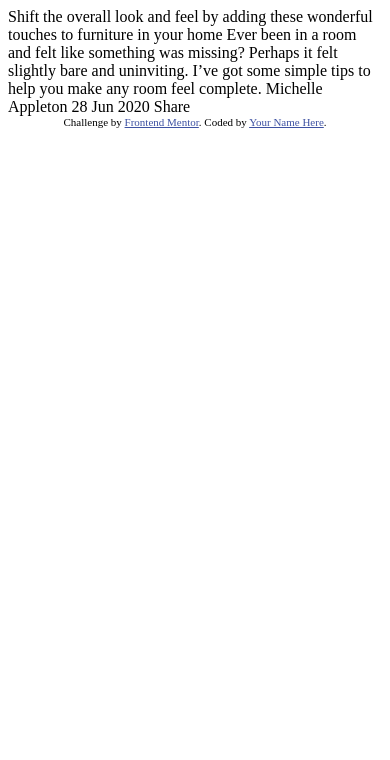
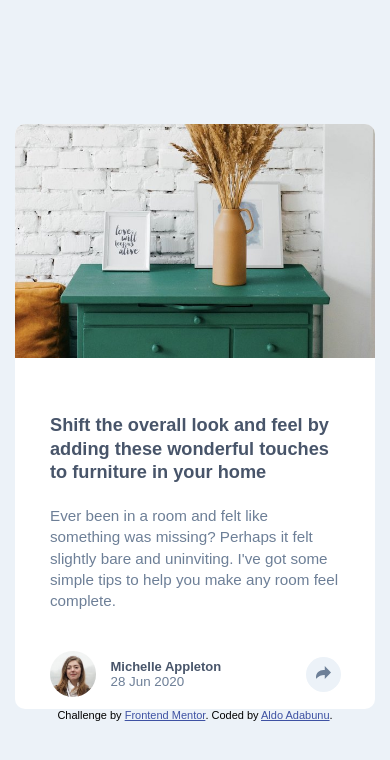
Before and after one commit to KwakuAldo/article-preview-component-master, a plain HTML site: page index.html in a window 390 px wide. Drawn offline with Linux system fonts and the light colour scheme.

Commit message:
FrontEnd Mentor Challenge
This one was particularly tricky, getting the right width and height for the different mobile screens. I just need to get the share button to work with JavaScript which I am yet to learn.

```diff
--- /dev/null
+++ b/css/main.css
@@ -0,0 +1,200 @@
+*{
+	margin: 0;
+	padding: 0;
+	box-sizing: border-box;
+}
+
+body {
+	width: 100%;
+	max-width: 1440px;
+	font-size: 0.8125em;
+	background: hsl(210, 46%, 95%);
+	font-family: 'Biryani', sans-serif;;
+}
+
+main {
+	position: absolute;
+	top: 50%;
+	left: 50%;
+	transform: translate(-50%, -50%);
+	display: flex;
+	flex-direction: column;
+	justify-content: center;
+	align-items: center;
+	width: 900px;
+	height: 400px;
+}
+
+.article_container {
+	display: flex;
+	flex-direction: row;
+	width: 800px;
+	height: 300px;
+	border: 1px #FFFFFF;
+	background: #FFFFFF;
+	border-radius: 10px;
+	overflow: hidden;
+}
+
+#main_article {
+	margin: 35px 25px 0;
+}
+
+h3 {
+	font-size: 175%;
+	font-weight: 700;
+	line-height: 1.3;
+	padding: 10px;
+	color: hsl(217, 19%, 35%);
+}
+
+p {
+	padding: 10px;
+	font-size: 118%;
+	font-weight: 500;
+	line-height: 1.5;
+	color: hsl(214, 17%, 51%);
+}
+
+.aside_image {
+	background-image: url(/images/drawers.jpg);
+	background-size: cover;
+	width: 38%;
+}
+
+article {
+	position: relative;
+	width: 62%;
+	justify-content: center;
+	align-content: center;
+}
+
+#about {
+	display: flex;
+	align-items: center;
+	margin-top: 10px;
+	margin-left: 10px;
+}
+
+#about > img {
+	vertical-align: middle;
+	float: left;
+	border-radius: 50%;
+	height: 3em;
+}
+
+#about_text {
+	display: flex;
+	flex-direction: column;
+	justify-content: center;
+	align-content: center;
+	margin-left: 15px;
+}
+
+h5 {
+	font-size: 100%;
+	font-weight: 700;
+	color: hsl(217, 19%, 35%);
+}
+
+#about span {
+	font-size: 103%;
+	font-weight: 500;
+	color: hsl(214, 17%, 51%);
+}
+
+#popup_share {
+	margin-left: 210px;
+	border-radius: 100%;
+	width: 30px;
+	height: 30px;
+	background-color: hsl(210, 46%, 95%);
+	border: none;
+}
+
+#popup_share img {
+	width: 15px;
+}
+
+/* Mobile Design */
+@media (max-width: 415px) {
+	body {
+		width: 100%;
+		height: 100%;
+	}
+
+	main {
+		position: absolute;
+		width: 400px;
+		height: 650px;
+	}
+
+	.article_container {
+		width: 90%;
+		height: 90%;
+		display: flex;
+		flex-direction: column;
+	}
+
+	.aside_image {
+    background-image: url(/images/drawers.jpg);
+    background-size: cover;
+	width: 100%;
+    height: 40%;
+	}
+
+	h3 {
+		font-size: 140%;
+		line-height: 1.3;
+		padding: 10px;
+	}
+
+	p {
+		font-size: 117%;
+		line-height: 1.4;
+		padding: 10px;
+	}
+
+	article {
+		width: 100%;
+		height: 60%;
+	}
+
+	#about {
+    align-items: center;
+    margin-top: 30px;
+    margin-left: 10px;
+	}
+
+	#about > img {
+		height:3.5em
+	}
+
+	#popup_share {
+    margin-left: 85px;
+	width: 35px;
+	height: 35px;
+    }
+
+	#popup_share img {
+	width: 15px;
+	}
+}
+
+@media (max-width: 375px) {
+	.article_container {
+		height: 90%;
+	}
+
+	.aside_image {
+		height: 41%;
+	}
+
+	article {
+		height: 59%;
+	}
+
+	#about {
+		margin-top: 30px;
+	}
+}
--- a/index.html
+++ b/index.html
@@ -3,8 +3,12 @@
 <head>
   <meta charset="UTF-8">
   <meta name="viewport" content="width=device-width, initial-scale=1.0"> <!-- displays site properly based on user's device -->
+  <meta http-equiv="X-UA-Compatible" content="IE=edge,chrome=1">
+  <meta name="HandheldFriendly" content="true">
 
   <link rel="icon" type="image/png" sizes="32x32" href="./images/favicon-32x32.png">
+  <link rel="stylesheet" type="text/css" href="css/main.css">
+  <link href="https://fonts.googleapis.com/css2?family=Montserrat:wght@500&display=swap" rel="stylesheet">
 
   <title>Frontend Mentor | Article preview component</title>
 
@@ -16,21 +20,33 @@
 </head>
 <body>
 
-  Shift the overall look and feel by adding these wonderful
-  touches to furniture in your home
+  <main>
 
-  Ever been in a room and felt like something was missing? Perhaps
-  it felt slightly bare and uninviting. I’ve got some simple tips
-  to help you make any room feel complete.
+<div class="article_container">
+  <aside class="aside_image"></aside>
+    <article>
+      <div id="main_article">
+        <h3>Shift the overall look and feel by adding these wonderful touches to furniture in your home</h3>
+        <p>Ever been in a  room and felt like something was missing? Perhaps it felt slightly bare and uninviting. I've got some simple tips to help you make any room feel complete.</p>
+        <div id="about">
+          <img src="images/avatar-michelle.jpg" alt="Photo of Michelle">
+          <div id="about_text">
+            <h5 class="about">Michelle Appleton</h5>
+            <span class="about">28 Jun 2020</span>
+          </div>
+          <button id="popup_share">
+            <img src="images/icon-share.svg" alt="">
+          </button>
+        </div>
+    </div>
+  </article>
+</div>
 
-  Michelle Appleton
-  28 Jun 2020
+  <span class="attribution">
+    Challenge by <a href="https://www.frontendmentor.io?ref=challenge" target="_blank">Frontend Mentor</a>.
+    Coded by <a href="#">Aldo Adabunu</a>.
+  </>
 
-  Share
-
-  <div class="attribution">
-    Challenge by <a href="https://www.frontendmentor.io?ref=challenge" target="_blank">Frontend Mentor</a>.
-    Coded by <a href="#">Your Name Here</a>.
-  </div>
+</main>
 </body>
 </html>
```
